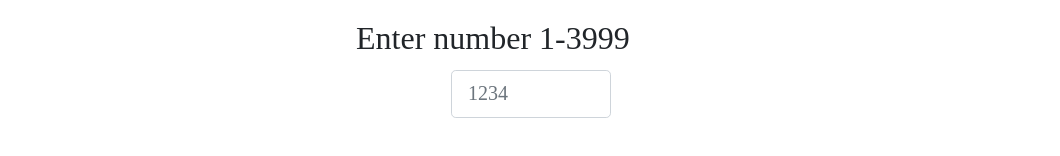
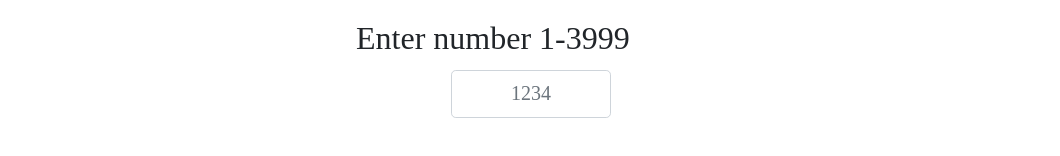
Before and after one commit to Branimir026/convert-to-roman, a React (Create React App) app: page / in a window 1280 px wide. Shown: the part 308-464 px from the top of the page, without its empty margins (109-1169 px from the left). Built offline with nearby package versions, Linux system fonts and the light colour scheme; a web font is replaced by a local one.

Commit message:
Minor design change on formInput

```diff
--- a/src/App.css
+++ b/src/App.css
@@ -18,6 +18,10 @@
   text-align: center;
 }
 
+.formInput {
+  text-align: center;
+}
+
 .romanNumeral {
   width: 100%;
   font-size: 3rem;
```
